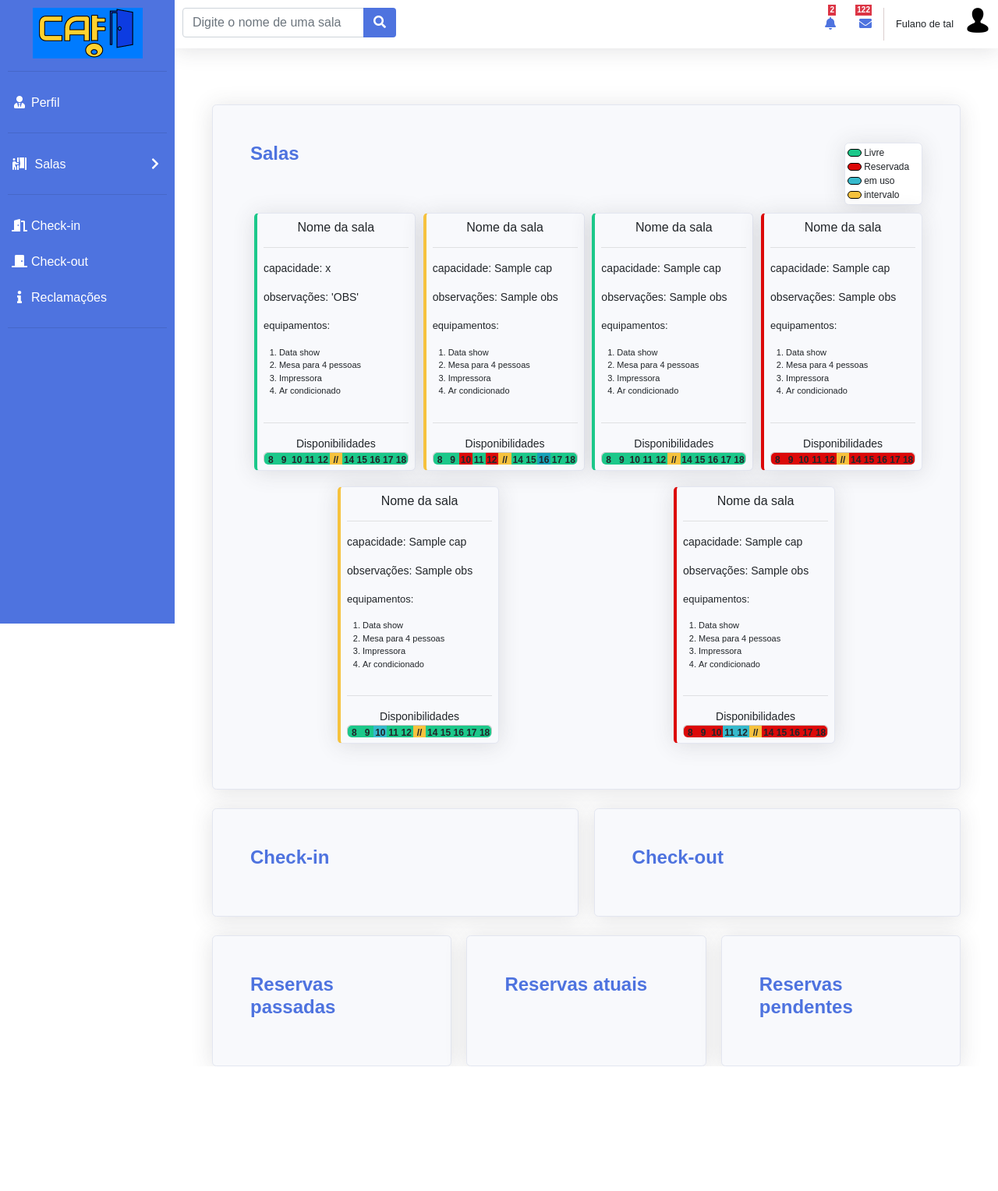
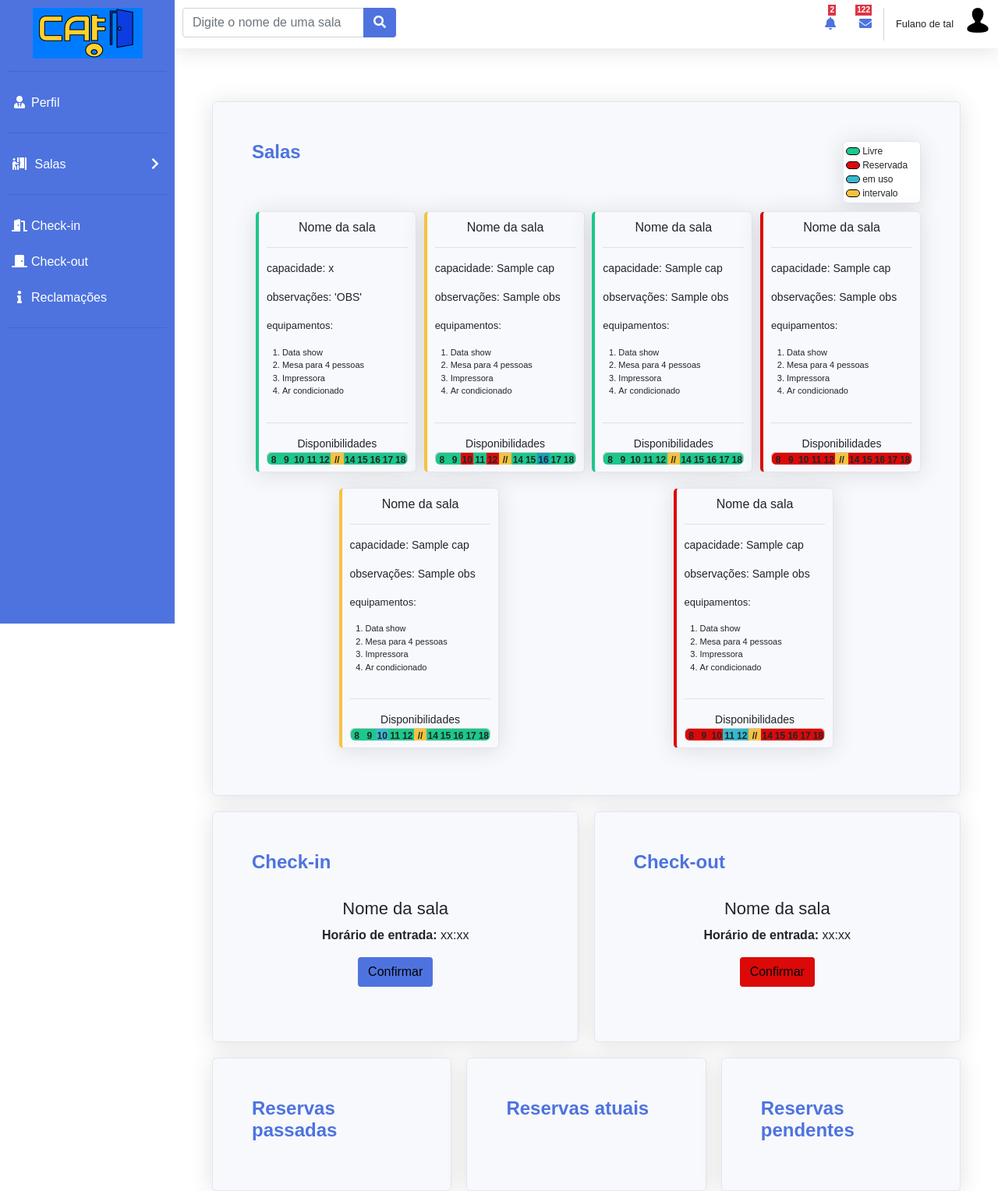
Before and after one commit to Gui-Gsp/CAF, a Django app: template templates/client/index.html in a window 1280 px wide. Shown: the whole page at 78% size. Before the commit the page ends 1368 px from the top, so only its background shows below. Run offline with Django 3.2, Linux system fonts and the light colour scheme; the template is opened without the code that fills it: most values are stand-ins (such as "Sample title", 1, 10 or a date in 2020); some libraries are stand-ins or nearby versions; some web fonts are replaced.

Commit message:
check-in and check-out done

```diff
--- a/static/style/client/check.css
+++ b/static/style/client/check.css
@@ -5,3 +5,43 @@
 .content-check-in {
     margin-right: 2%;
 }
+
+.content-check-in .card-body,
+.content-check-out .card-body {
+    display: flex;
+    flex-wrap: wrap;
+}
+
+.content-check-in .card-body .room-name,
+.content-check-out .card-body .room-name {
+    text-align: center;
+    width: 100%;
+    font-size: 22px;
+}
+
+.content-check-in .card-body .booking-time,
+.content-check-out .card-body .booking-time {
+    text-align: center;
+    width: 100%;
+    font-size: 16px;
+}
+
+.content-check-in .card-body button {
+    margin: auto;
+    background-color: var(--primary);
+    transition: background-color 0.6s;
+}
+
+.content-check-in .card-body button:hover {
+    background-color: var(--success);
+}
+
+.content-check-out .card-body button {
+    margin: auto;
+    background-color: var(--danger);
+    transition: background-color 0.6s;
+}
+
+.content-check-out .card-body button:hover {
+    background-color: var(--secondary);
+}
--- a/static/style/client/rooms.css
+++ b/static/style/client/rooms.css
@@ -10,6 +10,7 @@
 }
 
 .content-rooms .card-rooms .room {
+    padding: 10px;
     margin-top: 20px;
     width: 24%;
     transition: transform 0.8s, background-color 0.6s;
--- a/static/style/common/card.css
+++ b/static/style/common/card.css
@@ -1,6 +1,7 @@
 .card {
     background-color: #f8f9fc;
-    padding: 8px 0.5rem;
+    padding: 50px;
+    margin-top: 20px;
     border: 1px solid #e3e6f0;
     border-radius: 0.35rem;
     box-shadow: 0 0.15rem 1.75rem 0 rgba(58,59,69,.15)!important;
--- /dev/null
+++ b/templates/client/components/aside-bar.html
@@ -0,0 +1,24 @@
+{% load static %}
+
+<div class="search-bar">
+    <div class="input-group mb-3">
+        <input type="text" class="form-control" placeholder="Digite o nome de uma sala" aria-label="Example text with button addon" aria-describedby="button-addon1">
+        <div class="input-group-append">
+            <button class="btn" type="button" id="button-addon1"><i class="fas fa-search"></i></button>
+        </div>
+    </div>
+</div>
+
+<div class="sistem-notification">
+    <i class="fas fa-bell pointer"><span class="text-white bg-danger">2</span></i>
+</div>
+
+<div class="admin-notification">
+    <i class="fas fa-envelope pointer"><span class="text-white bg-danger">122</span></i>
+</div>
+
+<span class="bar"></span>
+
+<h1 class="user-name">Fulano de tal</h1>
+
+<img src="{% static 'images/user.png' %}" alt="photo-perfil">
--- a/templates/client/components/booking.html
+++ b/templates/client/components/booking.html
@@ -1,4 +1,4 @@
-<div class="card content-booking content-booking-{{kind}} mt-4 p-5">
+<div class="card content-booking content-booking-{{kind}}">
     <div class="card-info">
 
         <h1 class="card-title"><strong class="text-p">{{title}}</strong></h1>
--- a/templates/client/components/check.html
+++ b/templates/client/components/check.html
@@ -1,4 +1,4 @@
-<div class="card content-check content-check-{{kind}} mt-4 p-5">
+<div class="card content-check content-check-{{kind}}">
 
     <div class="card-info">
 
@@ -6,4 +6,14 @@
 
     </div>
 
+    <div class="card-body">
+
+        <h2 class="room-name">Nome da sala</h2>
+
+        <p class="booking-time"><strong>Horário de entrada:</strong> xx:xx</p>
+
+        <button class="btn check-in">Confirmar</button>
+
+    </div>
+
 </div>
--- a/templates/client/components/rooms.html
+++ b/templates/client/components/rooms.html
@@ -1,4 +1,4 @@
-<div class="card content-rooms mt-4 p-5">
+<div class="card content-rooms">
 
     <div class="card-info">
 
--- /dev/null
+++ b/templates/client/components/top-bar.html
@@ -0,0 +1,30 @@
+{% load static %}
+
+<div class="logo-home">
+    <a href="{% url 'dashboard' %}"><img src="{% static 'images/dashboard-logo.png' %}" alt="home"></a>
+</div>
+
+<hr class="line">
+
+<li class="topic pointer"><i class="fas fa-user-tie"></i></i>Perfil</li>
+
+<hr class="line">
+
+<li class="topic pointer" data-toggle="collapse" data-target="#room" aria-controls="room" aria-expanded="false" aria-label="Toggle navigation">
+    <i class="fas fa-person-booth"></i>
+    <span class="text-center">Salas</span>
+    <i class="fas fa-chevron-right float-right"></i>
+    <ul class="collapse dropdown bg-white text-dark subtopics" id="room">
+        <li class="subtopic"><i class="fas fa-list-ul"></i><span class="text-center">Todas</span></li>
+        <li class="subtopic"><i class="fas fa-calendar-alt"></i><span class="text-center">Histórico de salas</span></li>
+        <li class="subtopic"><i class="fas fa-check-square"></i><span class="text-center">Reservadas</span></li>
+    </ul>
+</li>
+
+<hr class="line">
+
+<li class="topic pointer"><i class="fas fa-door-open"></i>Check-in</li>
+<li class="topic pointer"><i class="fas fa-door-closed"></i>Check-out</li>
+<li class="topic pointer"><i class="fas fa-info"></i>Reclamações</li>
+
+<hr class="line">
```
Also changed, not shown: templates/client/dashboard.html (deleted, +0 -12 lines), templates/client/index.html (+3 -51 lines).
